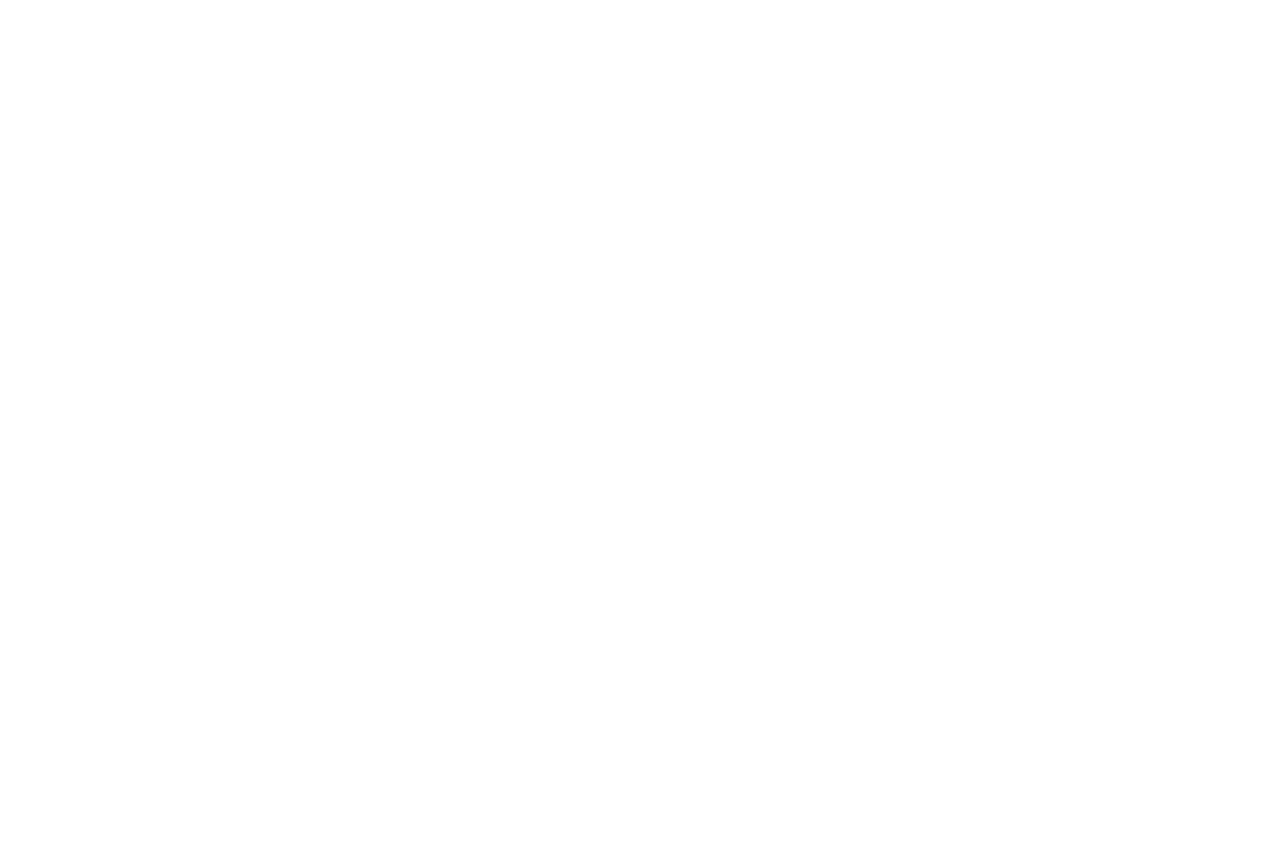
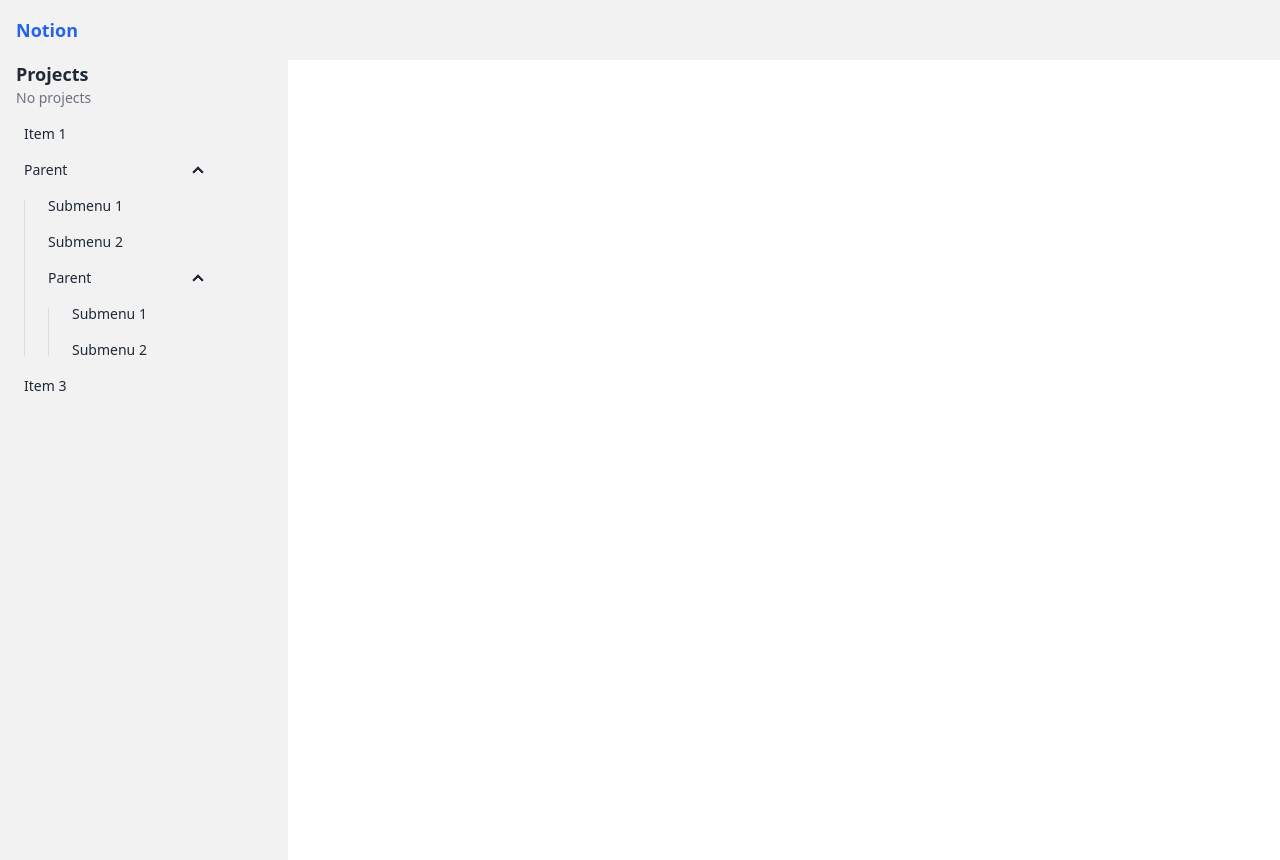
Before and after one commit to vergaraaa/vue-projects-app, a Vue app: page / in a window 1280 px wide. Before the commit this address had no page. Before the commit the page ends 800 px from the top, so only its background shows below. Built offline with nearby package versions, Linux system fonts and the light colour scheme; the HTML template or start-up script is replaced by a standard one.

Commit message:
✨ components structure

```diff
--- /dev/null
+++ b/src/modules/common/components/TopMenu.vue
@@ -0,0 +1,5 @@
+<template>
+  <div class="flex items-center justify-between p-4 bg-base-200">
+    <h2 class="text-lg font-bold text-blue-600">Notion</h2>
+  </div>
+</template>
--- /dev/null
+++ b/src/modules/projects/components/SideMenu.vue
@@ -0,0 +1,31 @@
+<template>
+  <aside class="bg-base-200 w-72 min-h-screen">
+    <h2 class="text-lg font-bold mx-4">Projects</h2>
+
+    <p class="text-sm text-gray-500 mx-4">No projects</p>
+
+    <!-- MENU -->
+    <ul class="menu rounded-box w-56">
+      <li><a>Item 1</a></li>
+      <li>
+        <details open>
+          <summary>Parent</summary>
+          <ul>
+            <li><a>Submenu 1</a></li>
+            <li><a>Submenu 2</a></li>
+            <li>
+              <details open>
+                <summary>Parent</summary>
+                <ul>
+                  <li><a>Submenu 1</a></li>
+                  <li><a>Submenu 2</a></li>
+                </ul>
+              </details>
+            </li>
+          </ul>
+        </details>
+      </li>
+      <li><a>Item 3</a></li>
+    </ul>
+  </aside>
+</template>
--- /dev/null
+++ b/src/modules/projects/layouts/ProjectsLayout.vue
@@ -0,0 +1,19 @@
+<script setup lang="ts">
+import TopMenu from '@/modules/common/components/TopMenu.vue';
+import SideMenu from '../components/SideMenu.vue';
+</script>
+
+<template>
+  <div class="flex flex-col">
+    <!-- TOP MENU -->
+    <top-menu />
+
+    <main>
+      <!-- SIDE MENU -->
+      <side-menu />
+
+      <!-- ROUTER VIEW -->
+      <router-view></router-view>
+    </main>
+  </div>
+</template>
--- a/src/router/index.ts
+++ b/src/router/index.ts
@@ -1,8 +1,15 @@
-import { createRouter, createWebHistory } from 'vue-router'
+import ProjectsLayout from '@/modules/projects/layouts/ProjectsLayout.vue';
+import { createRouter, createWebHistory } from 'vue-router';
 
 const router = createRouter({
   history: createWebHistory(import.meta.env.BASE_URL),
-  routes: [],
-})
+  routes: [
+    {
+      path: '/',
+      name: 'projects',
+      component: ProjectsLayout,
+    },
+  ],
+});
 
-export default router
+export default router;
```
